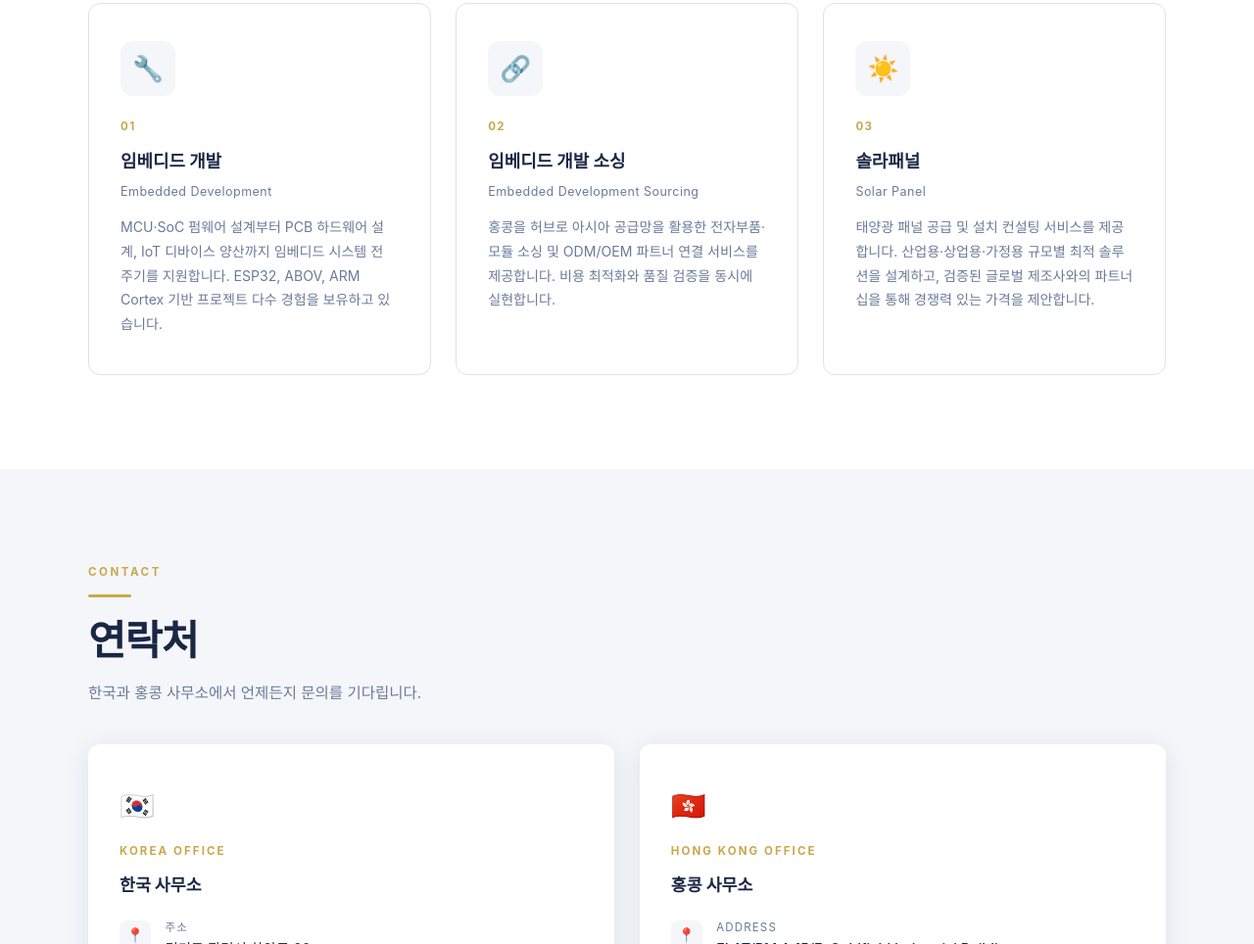
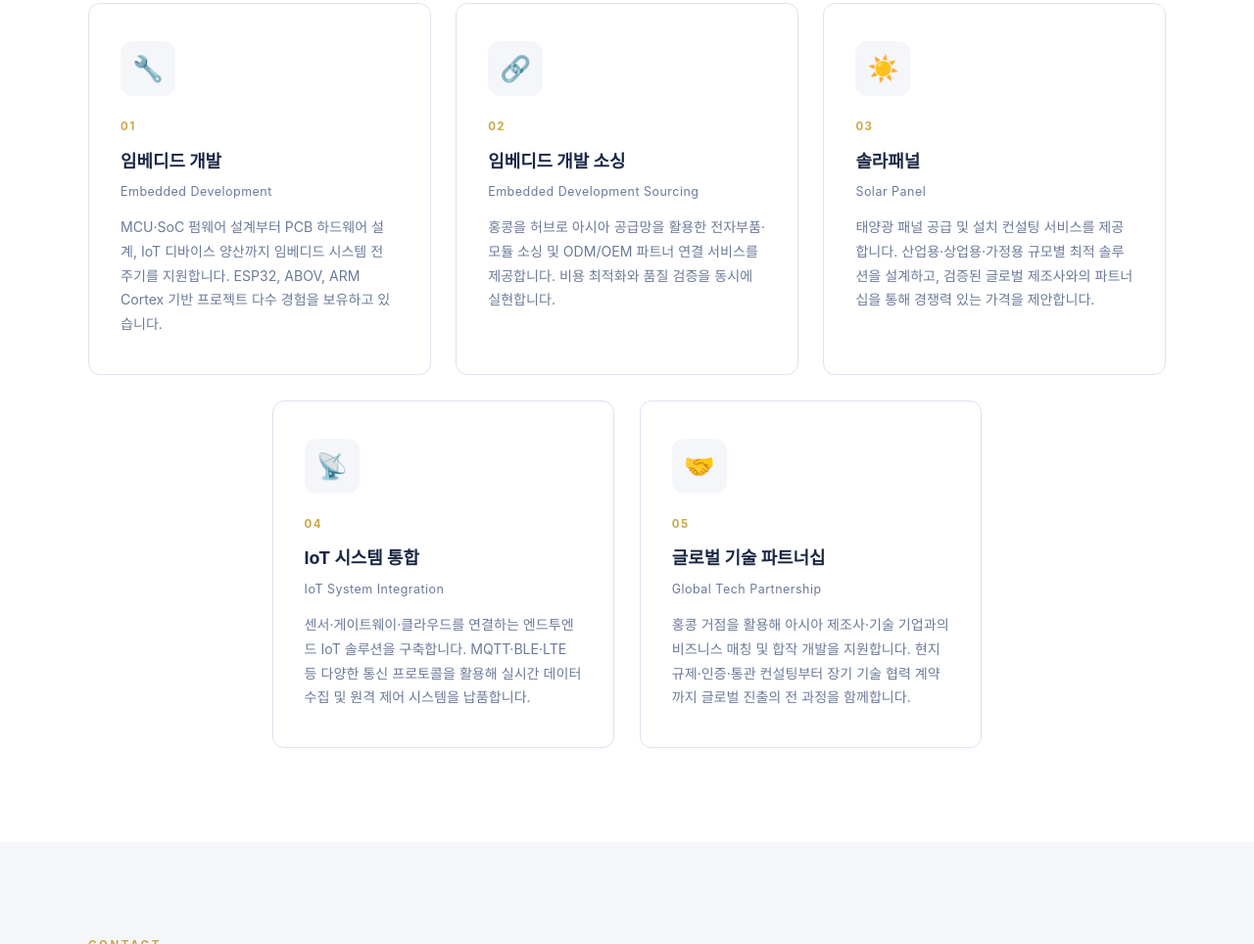
Before and after one commit to everyonegenie/genie_homepage, a plain HTML site: page index.html in a window 1280 px wide. Shown: the part 1750-2714 px from the top of the page at 98% size. Drawn offline with Linux system fonts and the light colour scheme.

Commit message:
feat: expand services to 5 business areas (IoT integration + global partnership)

```diff
--- a/index.html
+++ b/index.html
@@ -241,10 +241,15 @@
     .services-header { max-width: 1100px; margin: 0 auto 3.6rem; }
     .services-grid {
       display: grid;
-      grid-template-columns: repeat(3, 1fr);
+      grid-template-columns: repeat(6, 1fr);
       gap: 1.6rem;
       max-width: 1100px; margin: 0 auto;
     }
+    .services-grid .service-card:nth-child(1) { grid-column: 1 / 3; }
+    .services-grid .service-card:nth-child(2) { grid-column: 3 / 5; }
+    .services-grid .service-card:nth-child(3) { grid-column: 5 / 7; }
+    .services-grid .service-card:nth-child(4) { grid-column: 2 / 4; }
+    .services-grid .service-card:nth-child(5) { grid-column: 4 / 6; }
     .service-card {
       background: var(--white);
       border: 1.5px solid var(--border);
@@ -365,6 +370,7 @@
       .about-grid { grid-template-columns: 1fr; gap: 2.4rem; }
       .about-visual { display: none; }
       .services-grid { grid-template-columns: 1fr; }
+      .services-grid .service-card:nth-child(n) { grid-column: 1 / -1; }
       .contact-grid { grid-template-columns: 1fr; }
     }
     @media (max-width: 640px) {
@@ -439,7 +445,7 @@
           <span class="stat-label">거점 운영</span>
         </div>
         <div class="stat">
-          <span class="stat-num">3<span>개</span></span>
+          <span class="stat-num">5<span>개</span></span>
           <span class="stat-label">핵심 사업 영역</span>
         </div>
         <div class="stat">
@@ -502,6 +508,26 @@
       <div class="service-title-en">Solar Panel</div>
       <p class="service-desc">
         태양광 패널 공급 및 설치 컨설팅 서비스를 제공합니다. 산업용·상업용·가정용 규모별 최적 솔루션을 설계하고, 검증된 글로벌 제조사와의 파트너십을 통해 경쟁력 있는 가격을 제안합니다.
+      </p>
+    </div>
+
+    <div class="service-card">
+      <div class="service-icon">📡</div>
+      <div class="service-num">04</div>
+      <div class="service-title">IoT 시스템 통합</div>
+      <div class="service-title-en">IoT System Integration</div>
+      <p class="service-desc">
+        센서·게이트웨이·클라우드를 연결하는 엔드투엔드 IoT 솔루션을 구축합니다. MQTT·BLE·LTE 등 다양한 통신 프로토콜을 활용해 실시간 데이터 수집 및 원격 제어 시스템을 납품합니다.
+      </p>
+    </div>
+
+    <div class="service-card">
+      <div class="service-icon">🤝</div>
+      <div class="service-num">05</div>
+      <div class="service-title">글로벌 기술 파트너십</div>
+      <div class="service-title-en">Global Tech Partnership</div>
+      <p class="service-desc">
+        홍콩 거점을 활용해 아시아 제조사·기술 기업과의 비즈니스 매칭 및 합작 개발을 지원합니다. 현지 규제·인증·통관 컨설팅부터 장기 기술 협력 계약까지 글로벌 진출의 전 과정을 함께합니다.
       </p>
     </div>
 
```
